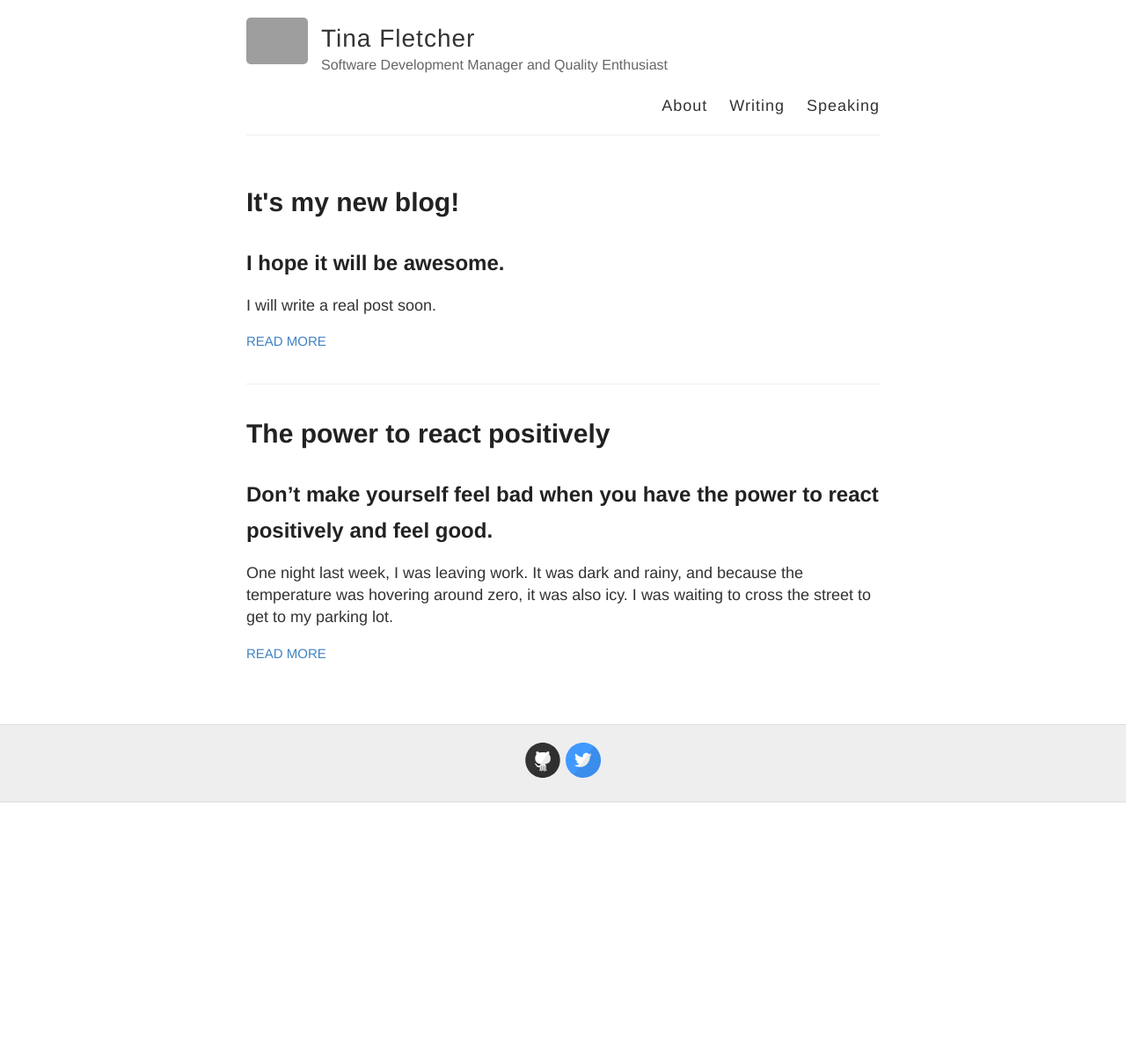
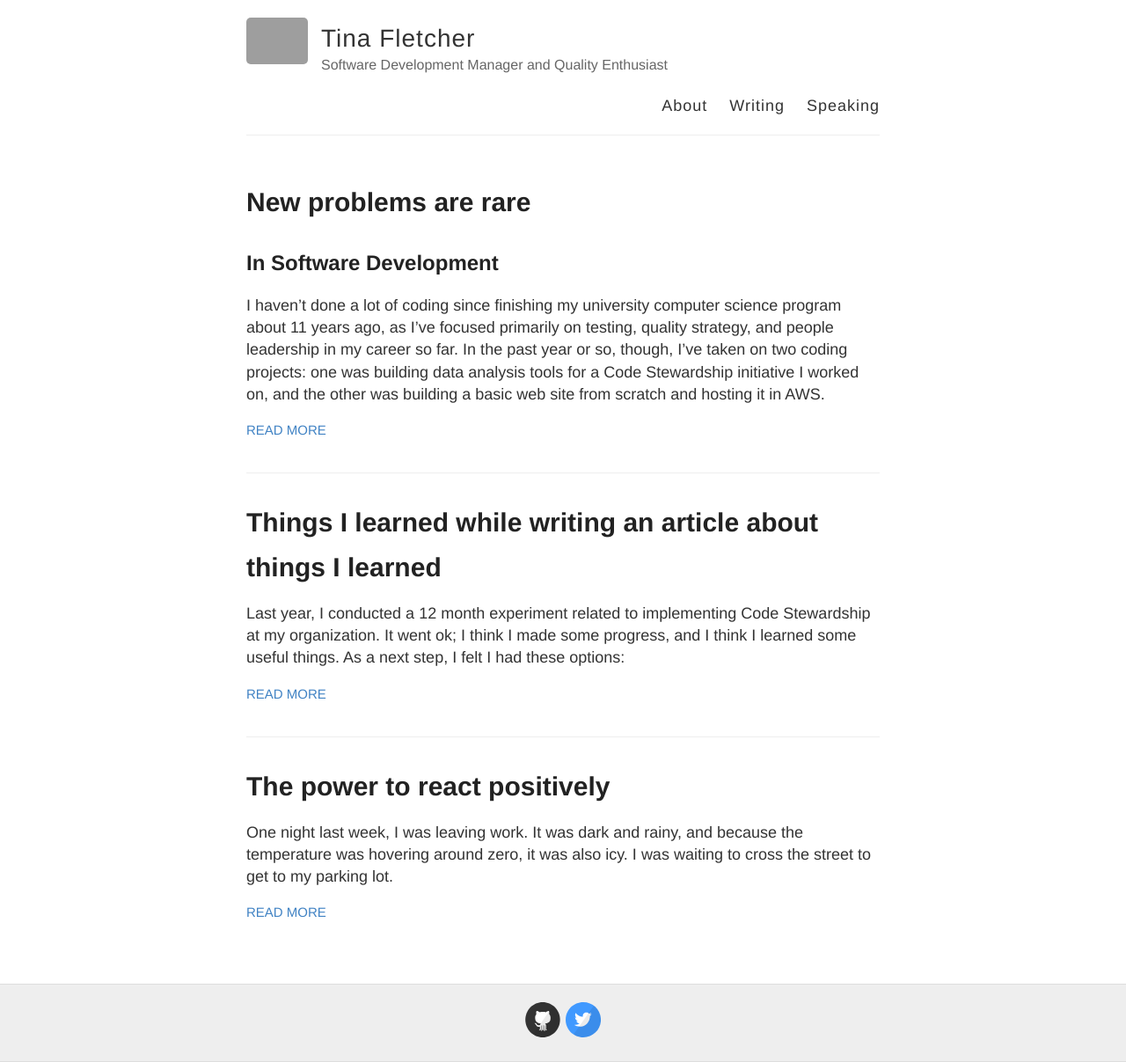
Before and after one commit to tinafletcher/tinafletcher.github.io, a Jekyll site: the page built from index.html, in a window 1280 px wide. Shown: the whole page at 88% size. Built offline with Jekyll 4.4.1, drawn with Linux system fonts in a browser that asks for light colours; before the commit the page ends 912 px from its top, so only the background shows below that; some of the changed lines change nothing that is shown; grey boxes are pictures that could not be loaded.

Commit message:
Adding 2 more existing blog posts

```diff
--- a/_posts/2018-1-29-The-power-to-react-positively.md
+++ b/_posts/2018-1-29-The-power-to-react-positively.md
@@ -3,8 +3,7 @@ layout: post
 title: The power to react positively
 ---
 
-Don't make yourself feel bad when you have the power to react positively and feel good.
----
+
 One night last week, I was leaving work. It was dark and rainy, and because the temperature was hovering around zero, it was also icy. I was waiting to cross the street to get to my parking lot.
 
 The light changed. After checking that the intersection was clear, I started making my way across the street. It started raining harder, and the ground was slippery. I put up my hood and kept my gaze downwards, looking for icy patches.
@@ -31,4 +30,4 @@ This applies to so many things - things that happen at work, things that happen
 
 On my way home after writing this post, someone left me a nice piece of evidence that I'm not crazy to believe this. An ice patch had formed next to my car, and they wrote "Watch your step" in the snow on my window :)
 
-![A red vehicle with snow on its windshield](C:\Users\tfletcher\Documents\GitHub\tinafletcher.github.io\images\Jan29-carmsg.jpg)
+![A red vehicle with snow on its windshield](../images/Jan29-carmsg.jpg)
--- /dev/null
+++ b/_posts/2018-2-8-Things-I-learned-while-writing-an-article-about-things-I-learned.md
@@ -0,0 +1,25 @@
+---
+layout: post
+title: Things I learned while writing an article about things I learned
+---
+
+
+Last year, I conducted a 12 month experiment related to implementing Code Stewardship at my organization. It went ok; I think I made some progress, and I think I learned some useful things. As a next step, I felt I had these options:
+
+1. Do nothing; maybe switch focus to some other initiative
+2. Extend the experiment; i.e., continue working on it
+3. Share what I'd learned; e.g. internal blog post, post on my web site, perhaps write a talk and submit to a conference somewhere
+
+I was having trouble deciding which one to choose. I procrastinated on making the decision for a month or so, but not deciding was bothering me. I felt like I was starting to default to Option 1, but if that's where things ended up I wanted it to be a conscious decision rather than just the path of least resistance.
+
+I realized that I probably didn't have enough information to make the decision, which could be why I kept putting it off. For example, how could I decide between Option 1 and Option 2 if I didn't take time to think really critically about what impact my work was having? I decided to try Option 3, but to allow myself the potential outcome of not ever sharing what I wrote if it didn't feel useful enough. (I did end up sharing it with several people at my organization.)
+
+And here's what I learned while writing that article:
+
++ Taking the time to retro on things I do, especially things I spent a lot of time on, just feels better. I think I prefer being sure that I haven't achieved something, over not being sure if I did. Closure is important.
++ Summarizing and reflecting is a great way to uncover things I've learned or taken away from an experience that I didn't realize I had. Exactly what I've learned is not always obvious.
++ If I do decide to share my reflections, other people will have really cool perspectives and thoughts about what I did that I may not have considered. Being really close to the work for a long time means it's hard to think about it in new ways.
+
+I better stop here. My manager says that if I think too hard about this, I might end up in an infinite loop.
+
+...what did I learn while writing this article about things I learned while writing an article about things I learned...? :)
--- /dev/null
+++ b/_posts/2018-3-1-New-problems-are-rare.md
@@ -0,0 +1,34 @@
+---
+layout: post
+title: New problems are rare
+---
+
+
+In Software Development
+---
+I haven't done a lot of coding since finishing my university computer science program about 11 years ago, as I've focused primarily on testing, quality strategy, and people leadership in my career so far. In the past year or so, though, I've taken on two coding projects: one was building data analysis tools for a Code Stewardship initiative I worked on, and the other was building a basic web site from scratch and hosting it in AWS.
+
+Anyway, something that has struck me repeatedly is that it often feels like any programming task I want to tackle is already fully solved in a well-known way. For example, I thought it'd be fun to build an image gallery "from scratch"; turns out an image gallery was one of the first examples in an intro to CSS tutorial I came across. Then I thought I could do something cool with Twitter APIs to pull in the latest activity from my account and display it on my home page; turns out all you have to do is check a bunch of boxes in a UI and then Twitter automatically generates some JS you can copy. Add a button to follow me on Github? Same deal. Display some basic info from my LinkedIn profile? Yep, same thing. And when I was building my data analysis tools in Python, any time I'd notice that I was spending more than a couple minutes mapping out an algorithm, a quick Google search would show me that there were already well-established libraries to accomplish exactly what I'd been planning.
+
+As much as this is going to make me sound like an old person, I don't remember there being so many existing, shared, and open source solutions to everything when I was first learning programming. (For one thing, stackoverflow.com didn't exist when I graduated.) I guess being a software developer these days is more about creatively tweaking or combining existing building blocks for new purposes. And I think this is actually a good thing.
+
+Obviously, it means developers can spend their time solving more interesting, challenging, and unique problems. From a quality perspective, using standard libraries or generated code certainly reduces the surface area where new bugs could be introduced. And perhaps all of this re-use also makes programming more accessible to more people (as in, I wouldn't even need to know what an API is in order to display a nice-looking live Twitter feed on my site).
+
+In Software Organizations
+---
+I also get this feeling (i.e., that everything has been done before) more and more frequently as I progress through my career. I worked at one company for the first 8 years or so after graduation, and didn't venture outside of its walls very often for learning or problem solving ideas. I think I felt overwhelmed enough by just trying to stay afloat with day to day tasks, and figuring out how to operate effectively in a large organization. Being somewhat isolated from the rest of the industry somehow led me to believe everything we were doing was totally unique and special, and we'd therefore need to figure out how to tackle our challenges all on our own.
+
+These days I am a lot more involved in the larger software community, and the more I explore it the more I realize that almost everyone is facing (or has faced) very similar challenges, and that there is a LOT we can learn from each other. This applies to technical issues, people and culture problems, and even seemingly trivial things like deciding how seating plans are organized. I don't recall exactly when the shift happened for me, but now when I come across a new problem, instead of thinking "I am the first person to ever encounter this" I always think "I wonder who has solved this before, and how I can figure out who they are". If initial research doesn't turn up any information about the problem I'm interested in, I start to question whether I'm on the right track at all, and if I should consider changing my approach altogether - maybe I'm trying to solve the wrong problem.
+
+In Engineering in General
+---
+Furthermore, it's not only software or tech where this concept of incorporating and learning from existing solutions applies. Lately, I've been really interested in the idea of [biomimicry](https://en.wikipedia.org/wiki/Biomimetics). From [biomimicry.org](https://biomimicry.org/):
+
+>"The core idea is that nature has already solved many of the problems we are grappling with. Animals, plants, and microbes are the consummate engineers. After billions of years of research and development, failures are fossils, and what surrounds us is the secret to survival."
+
+>"You could look at nature as being like a catalog of products, and all of those have benefited from a 3.8 billion year research and development period. And given that level of investment, it makes sense to use it."
+
+I'm not sure yet what I'm planning to do in this space (if anything), but there sure are a lot of interesting things to read and think about.
+
+A Challenge
+What problem are you currently trying to solve that probably already has a solution?
--- a/_posts/2020-3-18-First-Post.md
+++ /dev/null
@@ -1,8 +0,0 @@
----
-layout: post
-title: It's my new blog!
----
-
-I hope it will be awesome.
----
-I will write a real post soon.
```
